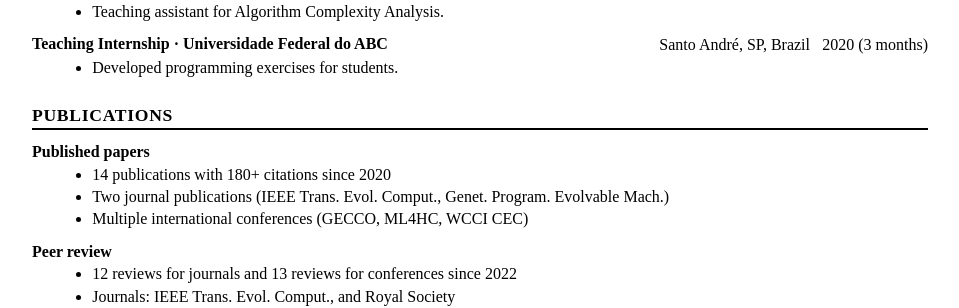
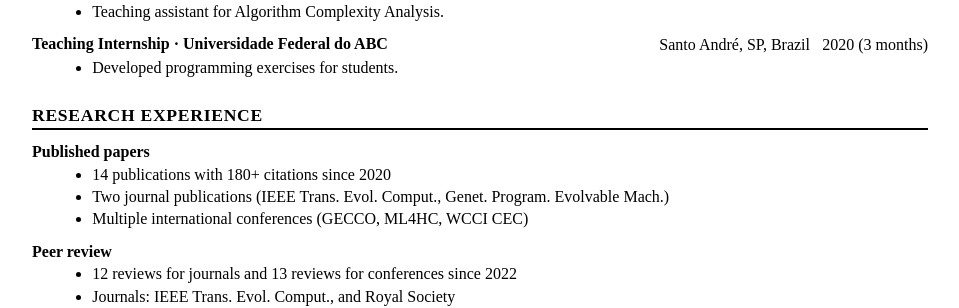
Before and after one commit to gAldeia/cv, a Jekyll site: the page built from docs/index.md, in a window 1280 px wide and 900 px high, scrolled down 992 px. Shown: the part 155-463 px from the top of the window, without its empty margins (160-1119 px from the left). Built offline with Jekyll 4.4.1, drawn with Linux system fonts in a browser that asks for light colours.

Commit message:
Rename Publications section to Research Experience

```diff
--- a/docs/_data/cv.yml
+++ b/docs/_data/cv.yml
@@ -65,7 +65,7 @@ sections:
         bullets:
           - "Developed programming exercises for students."
 
-  - title: Publications
+  - title: Research Experience
     entries:
       - title: "Published papers"
         bullets:
```
